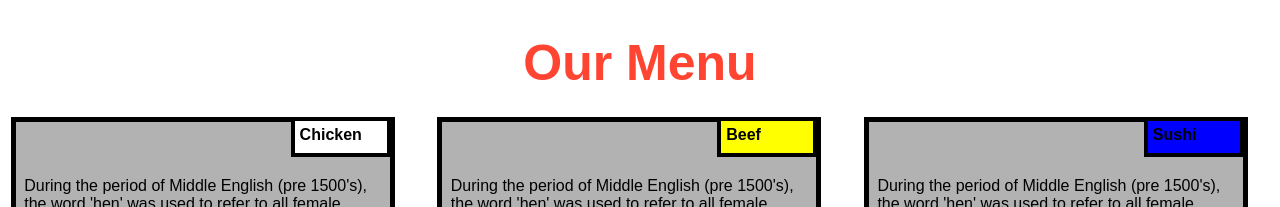
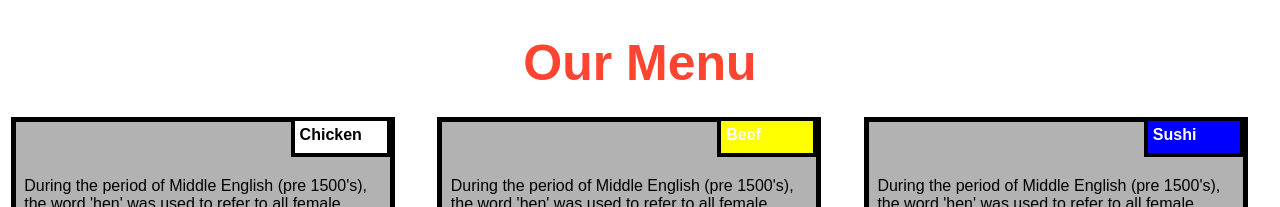
Before and after one commit to Sarthak-322/coursera-test, a plain HTML site: page site/index.html in a window 1280 px wide. Shown: the top 207 px of the page. Drawn offline with Linux system fonts and the light colour scheme.

Commit message:
Small addition to our page

```diff
--- a/site/styles.css
+++ b/site/styles.css
@@ -59,11 +59,11 @@ h1 {
 }
 
 .sea{
-
+  color: white;
   background-color: #0000FF;
 }
 .cow{
-  color:"white";
+  color:white;
   background-color: #FFFF00;
 }
 
```
